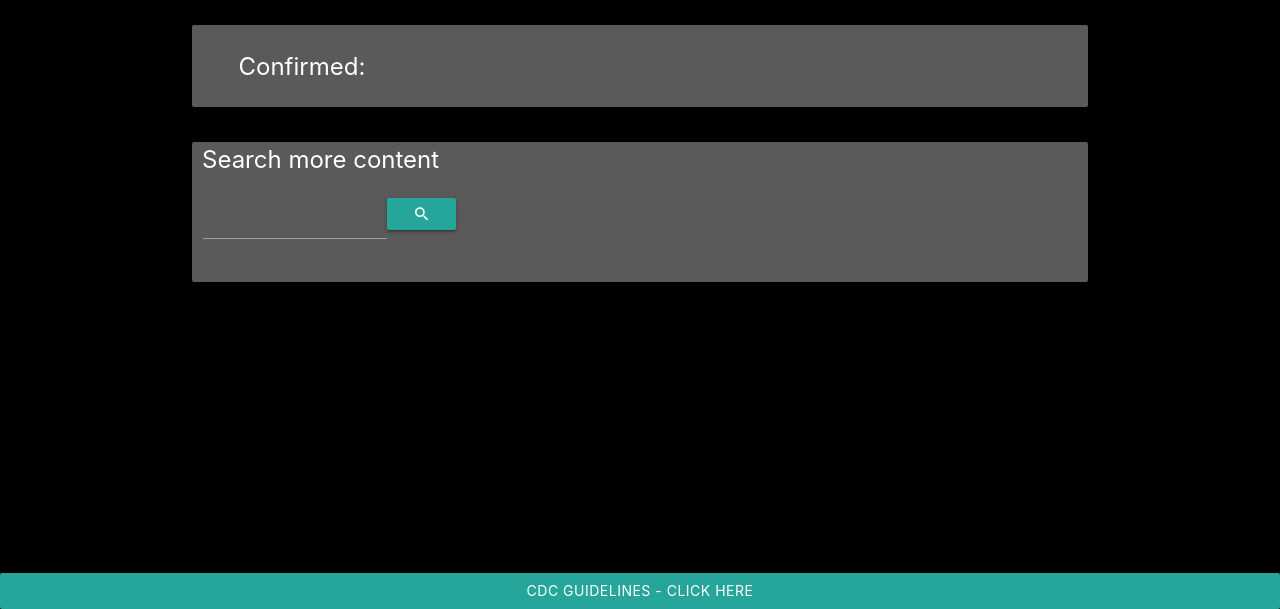
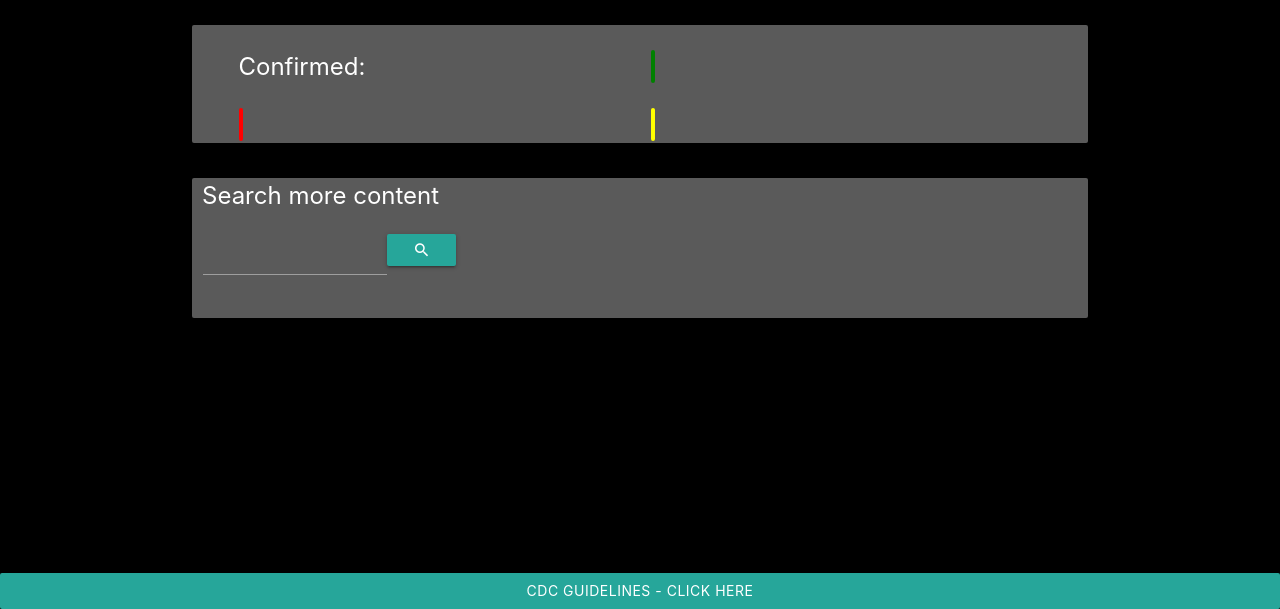
Before and after one commit to cjlaflamme1/MyCovidTracker, a plain HTML site: page data.html in a window 1280 px wide. Shown: the part 191-800 px from the top of the page. Drawn offline with nearby package versions, Linux system fonts and the light colour scheme; no server answers.

Commit message:
more styling

```diff
--- a/assets/styles.css
+++ b/assets/styles.css
@@ -24,17 +24,20 @@ p.countryData {
 span#deaths {
     background-color: red;
     border-radius: 5px;
+    padding: 2px;
 }
 
 span#recovered {
     background-color: green;
     border-radius: 5px;
+    padding: 2px;
 }
 
 span#active {
     background-color: yellow;
     border-radius: 5px;
     color: #000000;
+    padding: 2px;
 }
 
 div.articleRow {
```
